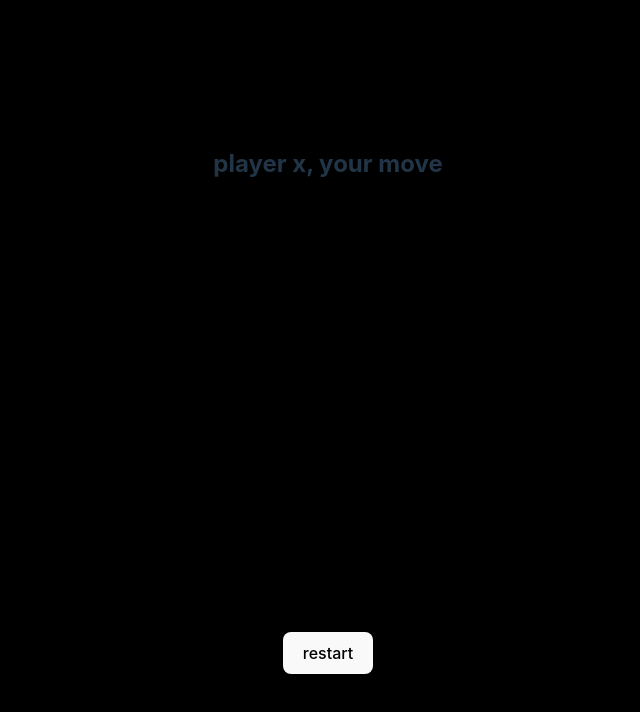
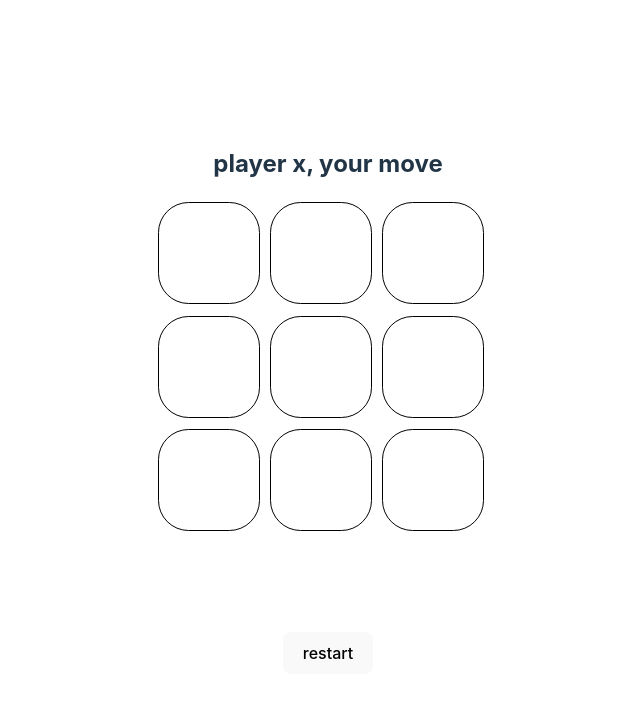
Before and after one commit to tumanov-alex/ticTacToe, a React (Vite) app: page / in a window 1280 px wide. Shown: the top 712 px of the page, without its empty margins (344-984 px from the left). Built offline with nearby package versions, Linux system fonts and the light colour scheme.

Commit message:
fix background color

```diff
--- a/src/TicTacToe/components/Fireworks/Fireworks.scss
+++ b/src/TicTacToe/components/Fireworks/Fireworks.scss
@@ -69,7 +69,6 @@ $box-shadow2: ();
 body {
   margin:0;
   padding:0;
-  background: #000;
   overflow: hidden;
 }
 
```
